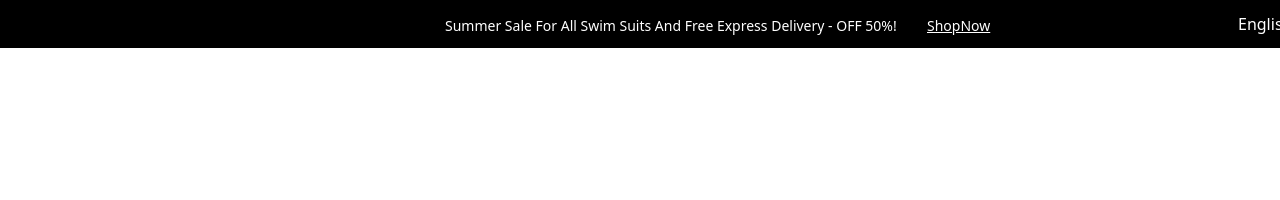
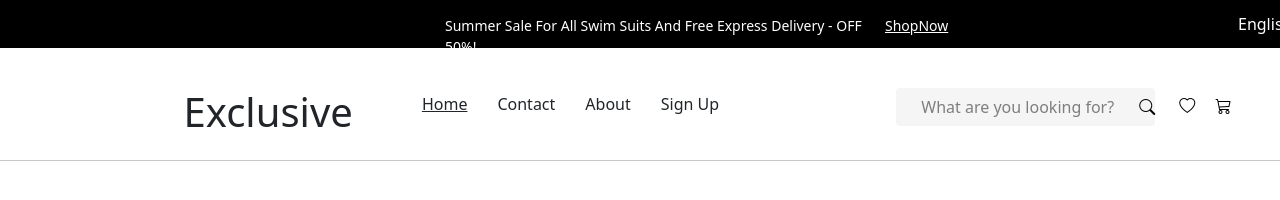
Before and after one commit to IsmayilovS/Task-5, a plain HTML site: page index.html in a window 1280 px wide. Shown: the top 200 px of the page. Drawn offline with nearby package versions, Linux system fonts and the light colour scheme.

Commit message:
Navbar is done

```diff
--- a/assets/styles/style.css
+++ b/assets/styles/style.css
@@ -3,3 +3,18 @@
     padding: 0;
     max-width: 1440px;
 }
+#h1div{
+    margin-top: 40px;
+    margin-left: 135px;
+
+}
+.navbarg ul{
+    display: flex;
+    list-style: none;
+    margin-right: 80px;
+    margin-top: 47px;
+    margin-left: -90px;
+}
+.navbarg li{
+    margin-left: 30px;
+}
--- a/index.html
+++ b/index.html
@@ -5,21 +5,46 @@
     <meta name="viewport" content="width=device-width, initial-scale=1.0">
     <link href="https://cdn.jsdelivr.net/npm/bootstrap@5.3.3/dist/css/bootstrap.min.css" rel="stylesheet" integrity="sha384-QWTKZyjpPEjISv5WaRU9OFeRpok6YctnYmDr5pNlyT2bRjXh0JMhjY6hW+ALEwIH" crossorigin="anonymous">
     <link rel="stylesheet" href="./assets/styles/style.css">
+    <link rel="stylesheet" href="https://cdn.jsdelivr.net/npm/bootstrap-icons@1.11.3/font/bootstrap-icons.min.css">
     <title>Document</title>
 </head>
 <body>
     <header>
         <div class="d-flex" style="background-color: black; color: white; height:48px; width:1440px;">
             <div class="d-flex" style="position: absolute;left: 445px;height: 24px;padding:15px 0; max-width: 550px;">
-                <p style="width:474px; height:18px; font-size: 14px;">Summer Sale For All Swim Suits And Free Express Delivery - OFF 50%!</p>
-                <a href="" style="position: absolute;left: 482px; color: white; width:68px; font-size: 14px;">ShopNow</a>
+                <p style="width:430px; height:18px; font-size: 14px;">Summer Sale For All Swim Suits And Free Express Delivery - OFF 50%!</p>
+                <a href="..." style="position: absolute;left: 440px; color: white; width:40px; font-size: 14px; margin-right: 70px;">ShopNow</a>
             </div>
             <div class="d-flex" style="position: absolute;left: 1226px;">
                 <p style="margin:12px;width: 49px; height: 21px;">English</p>
                 <img src="./assets/images/dropdown_btn.svg" alt="" style="width:20px; height: 33 px; padding-top: 10px;">
+
             </div>
         </div>
     </header>
+        <div class="d-flex justify-content-around">
+            <div id="h1div">
+                <h1>Exclusive</h1>
+            </div>
+            <div class="navbarg">
+                <ul>
+                    <li style="text-decoration:underline;"><h6>Home</h6></li>
+                    <li><h6>Contact</h6></li>
+                    <li><h6>About</h6></li>
+                    <li><h6>Sign Up</h6></li>
+                </ul>
+            </div>
+            <div class="d-flex" style="margin-top: 40px;">
+            <button style="color:rgb(126, 126, 126); background-color: rgb(245, 245, 245); width: 243px; height: 38px;border-top-left-radius:4px;border:none;border-bottom-left-radius: 4px;">What are you looking for?</button>
+            <button style="background-color: rgb(245, 245, 245); height: 38px; border: none;border-top-right-radius: 4px;border-bottom-right-radius:4px; "><i class="bi bi-search" style="color: #000;"></i></button>
+            <div style="margin-top: 6px; margin-left: 24px;">
+            <i class="bi bi-heart" style="color: black"></i>
+            <i class="bi bi-cart3" style="color: black;margin-left: 16px;"></i>
+            </div>
+            </div>
+        </div>
+        <hr>
+
 
 </body>
 </html>
```
Also changed, not shown: assets/images/Iphone carousel.jpeg (added).
